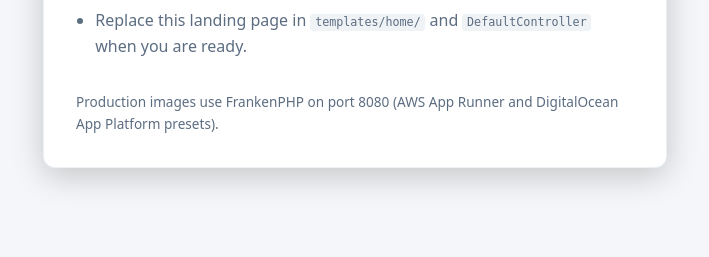
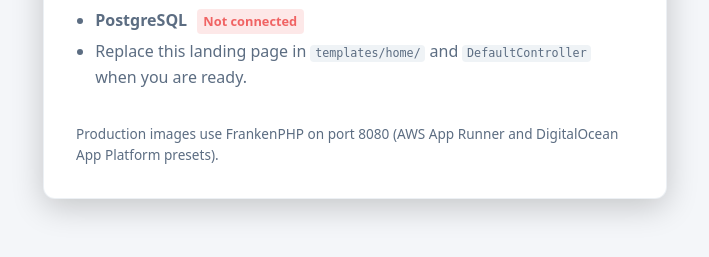
Before and after one commit to partrocks/template-catalog, a PHP site: template php-symfony/_resources/scaffold/templates/home/index.html.twig in a window 1280 px wide. Shown: the part 438-695 px from the top of the page, without its empty margins (285-994 px from the left). Run offline with PHP 8.4, Linux system fonts and the light colour scheme; the template is opened without the code that fills it, so the values that code supplies are empty; some libraries are stand-ins or nearby versions.

Commit message:
Update Symfony version to 8 in manifest and steps; enhance DefaultController for database connection status and update templates for PostgreSQL connection feedback

```diff
--- a/php-symfony/_resources/scaffold/templates/base.html.twig
+++ b/php-symfony/_resources/scaffold/templates/base.html.twig
@@ -73,6 +73,35 @@
                 font-size: 0.85rem;
                 color: var(--muted);
             }
+            .status {
+                display: inline-block;
+                font-size: 0.8rem;
+                font-weight: 600;
+                margin-left: 0.35rem;
+                padding: 0.15em 0.5em;
+                border-radius: 4px;
+            }
+            .status--ok {
+                color: #0d9f4c;
+                background: rgba(13, 159, 76, 0.15);
+            }
+            @media (prefers-color-scheme: light) {
+                .status--ok {
+                    color: #067a3a;
+                    background: rgba(13, 159, 76, 0.12);
+                }
+            }
+            .status--bad {
+                color: #f06363;
+                background: rgba(240, 99, 99, 0.15);
+            }
+            .status-detail {
+                display: block;
+                margin-top: 0.35rem;
+                font-size: 0.82rem;
+                font-weight: 400;
+                color: var(--muted);
+            }
         </style>
         {% block stylesheets %}{% endblock %}
     </head>
--- a/php-symfony/_resources/scaffold/templates/home/index.html.twig
+++ b/php-symfony/_resources/scaffold/templates/home/index.html.twig
@@ -19,6 +19,17 @@
         <ul>
             <li><strong>Symfony</strong> {{ symfonyVersion }} · <strong>PHP</strong> {{ phpVersion }}</li>
             <li><strong>APP_ENV</strong> (runtime): <code>{{ appEnv }}</code></li>
+            <li>
+                <strong>PostgreSQL</strong>
+                {% if dbConnected %}
+                    <span class="status status--ok">Connected</span>
+                {% else %}
+                    <span class="status status--bad">Not connected</span>
+                    {% if dbError %}
+                        <span class="status-detail">{{ dbError }}</span>
+                    {% endif %}
+                {% endif %}
+            </li>
             <li>Replace this landing page in <code>templates/home/</code> and <code>DefaultController</code> when you are ready.</li>
         </ul>
         <footer>
--- a/php-symfony/manifest.yaml
+++ b/php-symfony/manifest.yaml
@@ -10,7 +10,7 @@ manifest:
   categories:
   - php-web-app
   capabilities: |
-    Fresh Symfony 7 skeleton + webapp pack (Twig, Doctrine, security). PostgreSQL in dev (Compose) and via PartRocks bindings in cloud.
+    Fresh Symfony 8 skeleton + webapp pack (Twig, Doctrine, security). PostgreSQL in dev (Compose) and via PartRocks bindings in cloud.
     Default landing page at / with PartRocks-oriented copy. Deploy: AWS App Runner or DigitalOcean App Platform (FrankenPHP :8080).
     The appMode option is reserved for future variants; the scaffold always includes the web landing page.
   logos:
--- a/php-symfony/steps.yaml
+++ b/php-symfony/steps.yaml
@@ -1,9 +1,9 @@
 steps:
   - step: create-symfony-skeleton
-    label: Creating Symfony 7 skeleton
+    label: Creating Symfony 8 skeleton
     run:
       - command: >-
-          composer create-project symfony/skeleton:"7.2.*" . --no-interaction --no-ansi
+          composer create-project symfony/skeleton:"^8.0" . --no-interaction --no-ansi
 
   - step: require-webapp
     label: Installing webapp pack (Twig, Doctrine, security)
```
Also changed, not shown: php-symfony/_resources/scaffold/src/Controller/DefaultController.php (+18 -2 lines).
